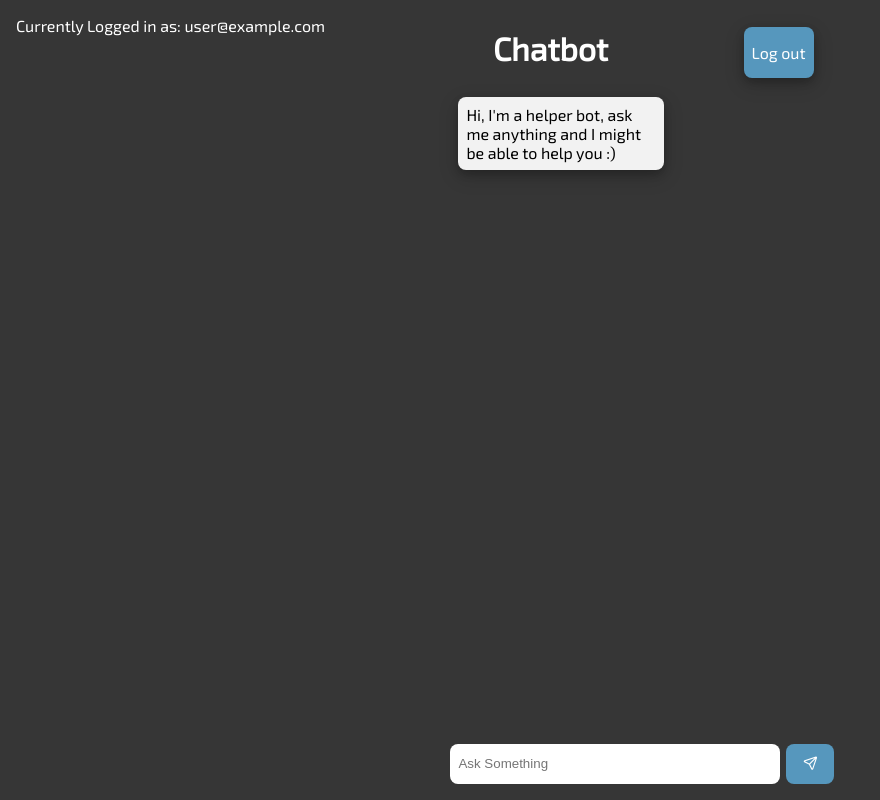
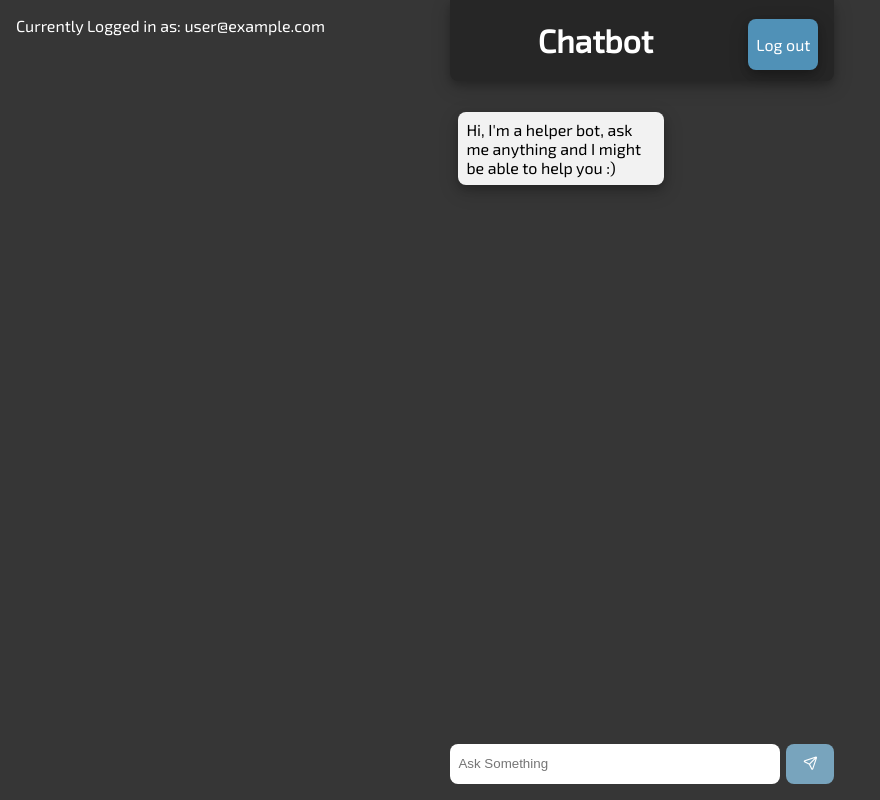
Before and after one commit to lrsbn/chatbot, a React (Create React App) app in the folder chatbot/: page / in a window 1280 px wide. Shown: the whole page, without its empty margins (0-880 px from the left). Built offline with nearby package versions, Linux system fonts and the light colour scheme; no server answers; sample sign-in values are in the browser's storage.

Commit message:
CSS Changes

```diff
--- a/chatbot/src/components/MainPage.jsx
+++ b/chatbot/src/components/MainPage.jsx
@@ -52,7 +52,6 @@ export const MainPage = () => {
         <div className="chatbot">
             <div className="content">
                 <div className="user-information">
-                    {/* <h3>USER: {currentUser.email}</h3> */}
                     <h1>Chatbot</h1>
                     <div className="log-out-btn">
                         <button onClick={handleLogout}>Log out</button>
--- a/chatbot/src/scss/_chatbot.scss
+++ b/chatbot/src/scss/_chatbot.scss
@@ -4,12 +4,17 @@
 
     .content {
         width: max(30%, 18rem);
+        position: relative;
 
         .user-information {
-            // display: flex;
-            // flex-direction: column;
+            position: fixed;
+            top: 0;
+            background-color: $background-color-header;
+            border-radius: 0 0 .5rem .5rem;
+            box-shadow: 0 4px 8px 0 rgba(0, 0, 0, 0.2), 0 6px 20px 0 rgba(0, 0, 0, 0.19);
+            width: inherit;
             display: grid;
-            grid-template-columns: auto auto;
+            grid-template-columns: 1fr auto;
             row-gap: .5rem;
             align-items: center;
 
@@ -24,7 +29,7 @@
                     border-radius: .5rem;
                     margin: .5rem 0 0 .5rem;
                     padding: 1rem .5rem 1rem .5rem;
-                    background-color: $background-color-disabled;
+                    background-color: $background-color-sent;
                     color: $color;
                     transition: background-color .2s ease-in-out, color .2s ease-in-out;
                     box-shadow: 0 4px 8px 0 rgba(0, 0, 0, 0.2), 0 6px 20px 0 rgba(0, 0, 0, 0.19);
@@ -52,6 +57,7 @@
         }
 
         .chat-room {
+            margin-top: 6rem;
             display: grid;
             margin-bottom: 3.5rem;
         }
--- a/chatbot/src/scss/_signup.scss
+++ b/chatbot/src/scss/_signup.scss
@@ -4,7 +4,7 @@
     text-align: center;
 
     .signup-title {
-        color: $background-color-disabled;
+        color: $background-color-sent;
         margin-bottom: 3rem;
     }
 
@@ -39,7 +39,7 @@
                 border: none;
                 border-radius: .5rem;
                 padding: .5rem;
-                background-color: $background-color-disabled;
+                background-color: $background-color-sent;
                 color: white;
                 transition: background-color .2s ease-in-out, color .2s ease-in-out;
                 box-shadow: 0 4px 8px 0 rgba(0, 0, 0, 0.2), 0 6px 20px 0 rgba(0, 0, 0, 0.19);
@@ -56,7 +56,7 @@
             color: white;
             margin-left: 1rem;
             padding: .5rem 1rem;
-            background-color: $background-color-disabled;
+            background-color: $background-color-sent;
             border-radius: .5rem;
             box-shadow: 0 4px 8px 0 rgba(0, 0, 0, 0.2), 0 6px 20px 0 rgba(0, 0, 0, 0.19);
             transition: background-color .2s ease-in-out, color .2s ease-in-out;
--- a/chatbot/src/scss/_variables.scss
+++ b/chatbot/src/scss/_variables.scss
@@ -2,10 +2,11 @@
 // Variables
 $font: 'Exo 2', sans-serif;
 $background-color: hsl(0, 0%, 21%);
+$background-color-header: hsl(0, 0%, 15%);
 $color: white;
 $color-sent: $color;
-$background-color-sent: hsla(202, 100%, 50%, 0.671);
-$background-color-disabled: hsla(202, 100%, 70%, 0.671);
+$background-color-sent: hsla(202, 100%, 70%, 0.671);
+$background-color-disabled: hsla(202, 100%, 80%, 0.671);
 $color-received: black;
 $background-color-received: hsl(0, 0%, 95%);
 $error-color: hsl(0, 85%, 70%);
```
